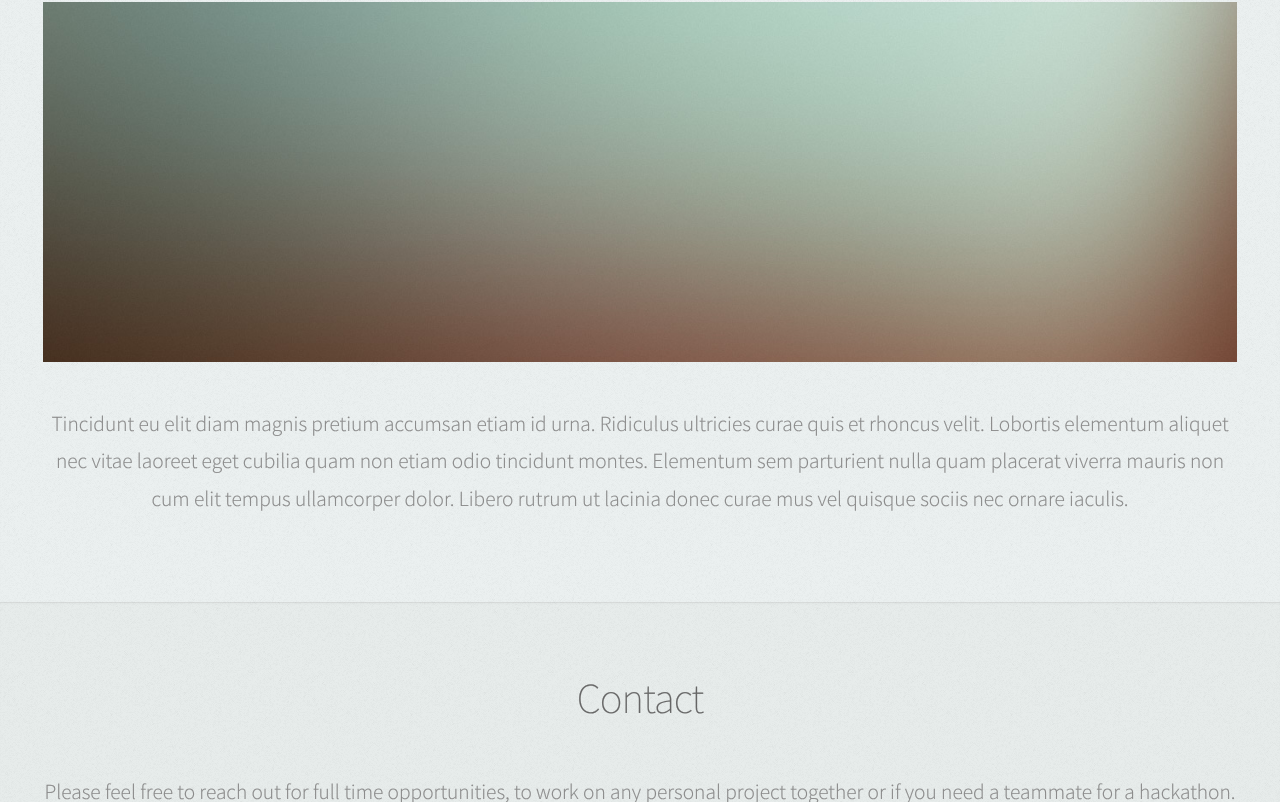
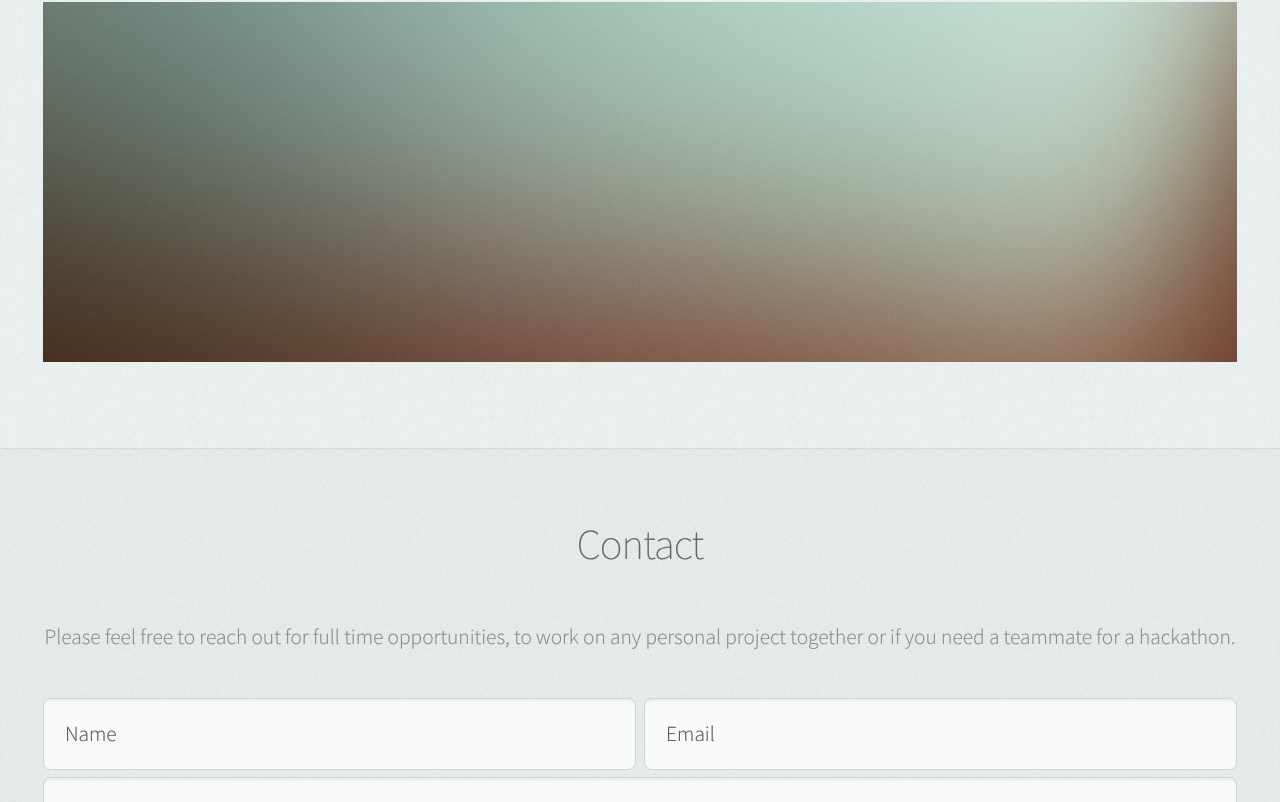
Before and after one commit to aashithk/aashithk.github.io, a plain HTML site: page index.html in a window 1280 px wide. Shown: the part 2305-3107 px from the top of the page. Drawn offline with Linux system fonts and the light colour scheme.

Commit message:
About me update

```diff
--- a/index.html
+++ b/index.html
@@ -169,12 +169,6 @@
 
 							<a href="http://ineedchemicalx.deviantart.com/art/Pasadena-357650036" class="image featured"><img src="images/pic08.jpg" alt="" /></a>
 
-							<p>Tincidunt eu elit diam magnis pretium accumsan etiam id urna. Ridiculus
-							ultricies curae quis et rhoncus velit. Lobortis elementum aliquet nec vitae
-							laoreet eget cubilia quam non etiam odio tincidunt montes. Elementum sem
-							parturient nulla quam placerat viverra mauris non cum elit tempus ullamcorper
-							dolor. Libero rutrum ut lacinia donec curae mus vel quisque sociis nec
-							ornare iaculis.</p>
 
 						</div>
 					</section>
```
